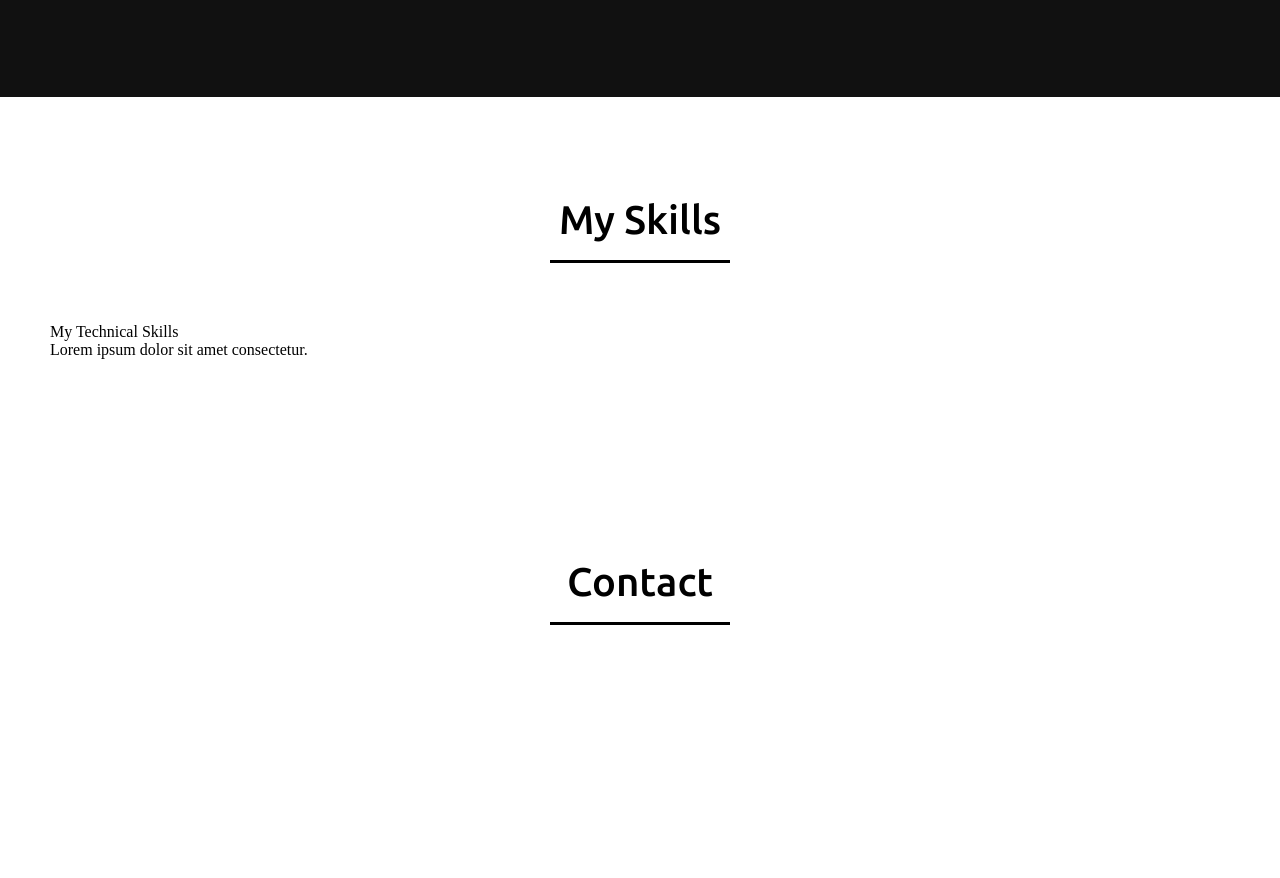
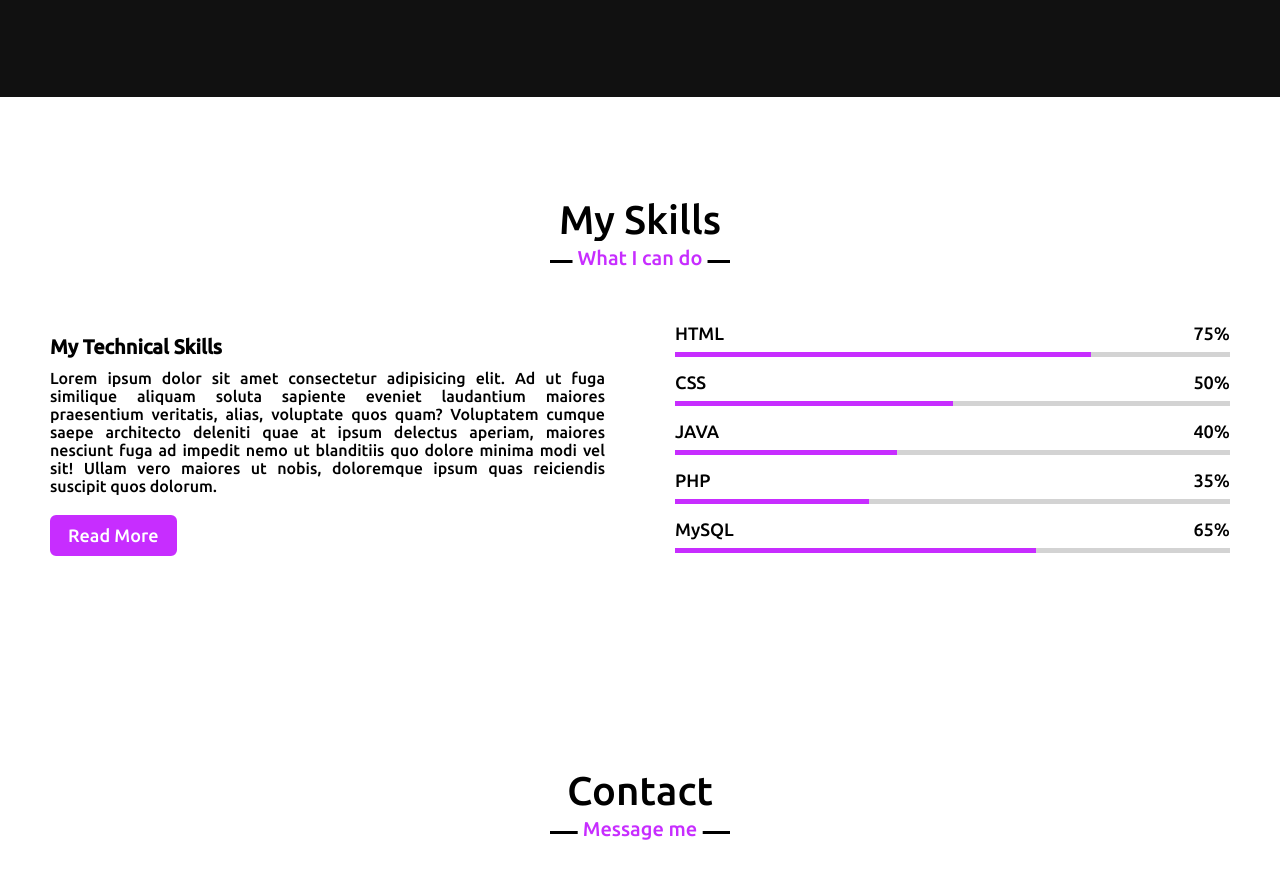
Before and after one commit to NicolaCVL/CampusContest3B1, a plain HTML site: page HTML_CSS/index.html in a window 1280 px wide. Shown: the part 1886-2764 px from the top of the page. Before the commit the page ends 2671 px from the top, so only its background shows below. Drawn offline with Linux system fonts and the light colour scheme.

Commit message:
changes to myskills & start contact

```diff
--- a/HTML_CSS/index.html
+++ b/HTML_CSS/index.html
@@ -83,16 +83,52 @@
         </section>
 
         <!--Debut Section My Skills-->
-        <section class="skill" id="skill">
+        <section class="skills" id="skills">
             <div class="max-width">
                 <h2 class="title">My Skills</h2>
-                <div class="skill-content">
+                <div class="skills-content">
                     <div class="column left">
                         <div class="text">My Technical Skills</div>
-                        <p>Lorem ipsum dolor sit amet consectetur.</p>
+                        <p>Lorem ipsum dolor sit amet consectetur adipisicing elit. Ad ut fuga similique aliquam soluta sapiente eveniet laudantium maiores praesentium veritatis, alias, voluptate quos quam? Voluptatem cumque saepe architecto deleniti quae at ipsum delectus aperiam, maiores nesciunt fuga ad impedit nemo ut blanditiis quo dolore minima modi vel sit! Ullam vero maiores ut nobis, doloremque ipsum quas reiciendis suscipit quos dolorum.</p>
+                        <a href="#">Read More</a>
                     </div>
-
-                    <div class="text-3"></div>
+                    <div class="column right">
+                        <div class="bars">
+                            <div class="info">
+                                <span>HTML</span>
+                                <span>75%</span>
+                            </div>
+                            <div class="line html"></div>
+                        </div>
+                        <div class="bars">
+                            <div class="info">
+                                <span>CSS</span>
+                                <span>50%</span>
+                            </div>
+                            <div class="line css"></div>
+                        </div>
+                        <div class="bars">
+                            <div class="info">
+                                <span>JAVA</span>
+                                <span>40%</span>
+                            </div>
+                            <div class="line java"></div>
+                        </div>
+                        <div class="bars">
+                            <div class="info">
+                                <span>PHP</span>
+                                <span>35%</span>
+                            </div>
+                            <div class="line php"></div>
+                        </div>
+                        <div class="bars">
+                            <div class="info">
+                                <span>MySQL</span>
+                                <span>65%</span>
+                            </div>
+                            <div class="line mysql"></div>
+                        </div>
+                    </div>
                 </div>
             </div>
         </section>
--- a/HTML_CSS/style.css
+++ b/HTML_CSS/style.css
@@ -6,7 +6,7 @@
     text-decoration: none;
 }
 
-.headtitle{
+.hidetitle{
     display: none;
 }
 
@@ -113,6 +113,17 @@ html{
 section{
     padding: 100px 0;
 }
+.about, .work, .skills{
+    font-family: 'Ubuntu', sans-serif;
+}
+.about .about-content,
+.work .work-content,
+.skills .skills-content{
+    display: flex;
+    align-items: center;
+    flex-wrap: wrap;
+    justify-content: space-between;
+}
 section .title{
     position: relative;
     text-align: center;
@@ -144,22 +155,9 @@ section .title::after{
 }
 
 /*Style Section About*/
-.about, .work{
-    font-family: 'Ubuntu', sans-serif;
-}
-
 .about .title::after{
     content: "Who I am";
 }
-
-.about .about-content,
-.work .work-content{
-    display: flex;
-    align-items: center;
-    flex-wrap: wrap;
-    justify-content: space-between;
-}
-
 .about .about-content .left{
     width: 45%;
 }
@@ -185,7 +183,7 @@ section .title::after{
     text-align: justify;
 }
 
-/*Bouton Download My CV*/
+/*Bouton Download My CV + Surligneage sur le Bouton CV*/
 .about .about-content .right a{
     display: inline-block;
     background-color: rgb(199, 45, 255);
@@ -198,8 +196,6 @@ section .title::after{
     border: 2px solid rgb(199, 45, 255);
     transition: all 0.3s ease;
 }
-
-/*Surligneage sur le Bouton CV*/
 .about .about-content .right a:hover{
     color: rgb(199, 45, 255);
     background: none;
@@ -250,10 +246,90 @@ section .title::after{
 }
 
 /*Style Section My Skills*/
+.skills .title::after{
+    content: "What I can do";
+}
 
+.skills .skills-content .column{
+    width: calc(50% - 35px);
+}
 
+.skills .skills-content .left .text{
+    font-size: 20px;
+    font-weight: 600;
+    margin-bottom: 10px;
+}
+.skills .skills-content .left p{
+    text-align: justify;
+}
 
+.skills .skills-content .left a{
+    display: inline-block;
+    background-color: rgb(199, 45, 255);
+    color: #fff;
+    font-size: 18px;
+    font-weight: 500;
+    padding: 8px 16px;
+    margin-top: 20px;
+    border-radius: 6px;
+    border: 2px solid rgb(199, 45, 255);
+    transition: all 0.3s ease;
+}
+.skills .skills-content .left a:hover{
+    color: rgb(199, 45, 255);
+    background: none;
+}
+.skills .skills-content .right .bars{
+    margin-bottom: 15px;
+}
 
+.skills .skills-content .right .info{
+    display: flex;
+    align-items: center;
+    justify-content: space-between;
+    margin-bottom: 8px;
+}
+.skills .skills-content .right span{
+    font-weight: 500;
+    font-size: 18px;
+}
+.skills .skills-content .right .line{
+    height: 5px;
+    width: 100%;
+    background: lightgrey;
+    position: relative;
+}
+.skills .skills-content .right .line::before{
+    content: "";
+    position: absolute;
+    height: 100%;
+
+    left: 0;
+    top: 0;
+    background: rgb(199, 45, 255);
+}
+
+.skills-content .right .html::before{
+    width: 75%;
+}
+.skills-content .right .css::before{
+    width: 50%;
+}
+.skills-content .right .java::before{
+    width: 40%;
+}
+.skills-content .right .php::before{
+    width: 35%;
+}
+.skills-content .right .mysql::before{
+    width: 65%;
+}
+
+/*Style Section Contact*/
+
+.contact .title::after{
+    content: "Message me";
+}
 
 /*Media Queries*/
 @media(max-width: 1900px){
```
